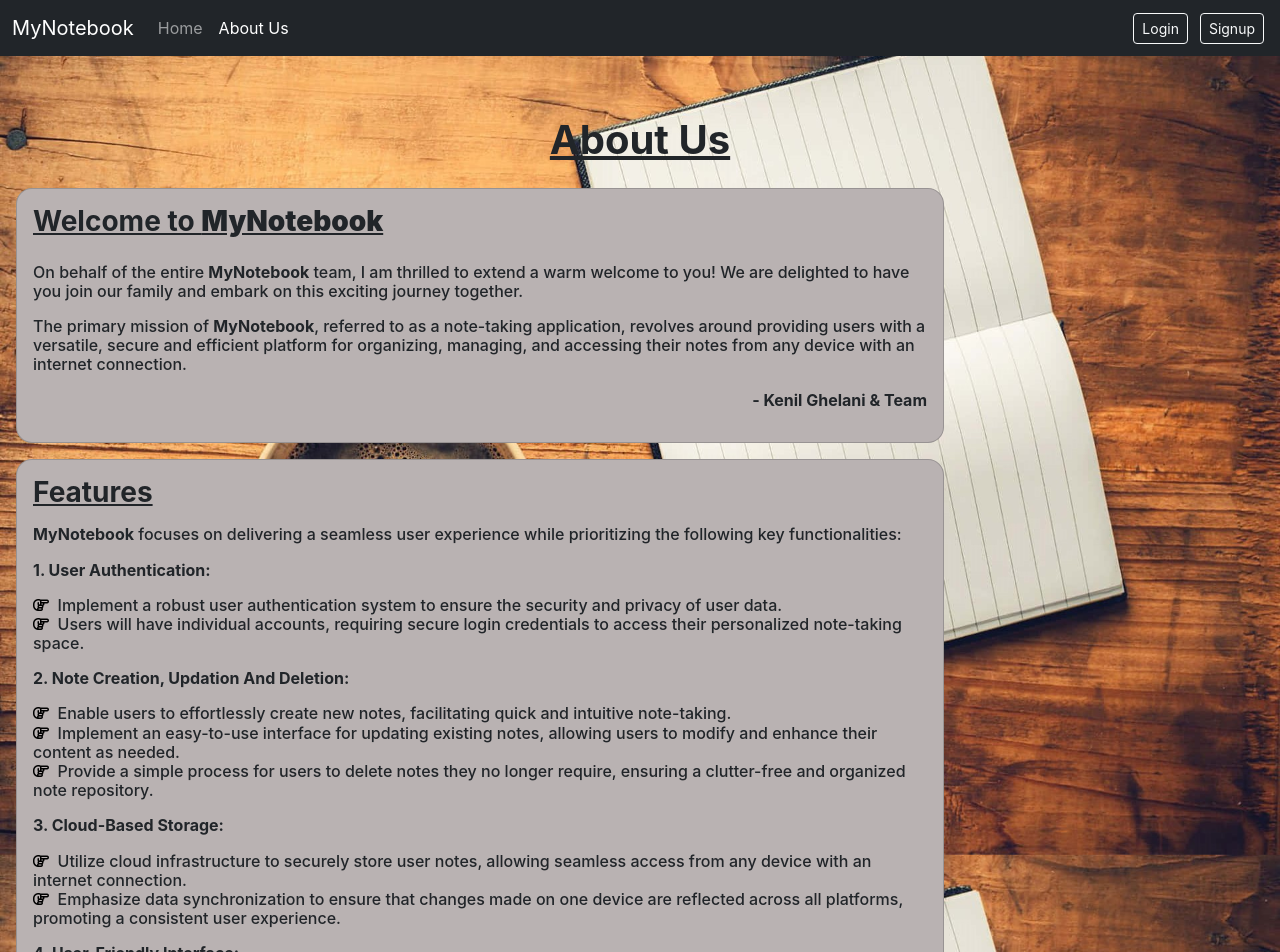
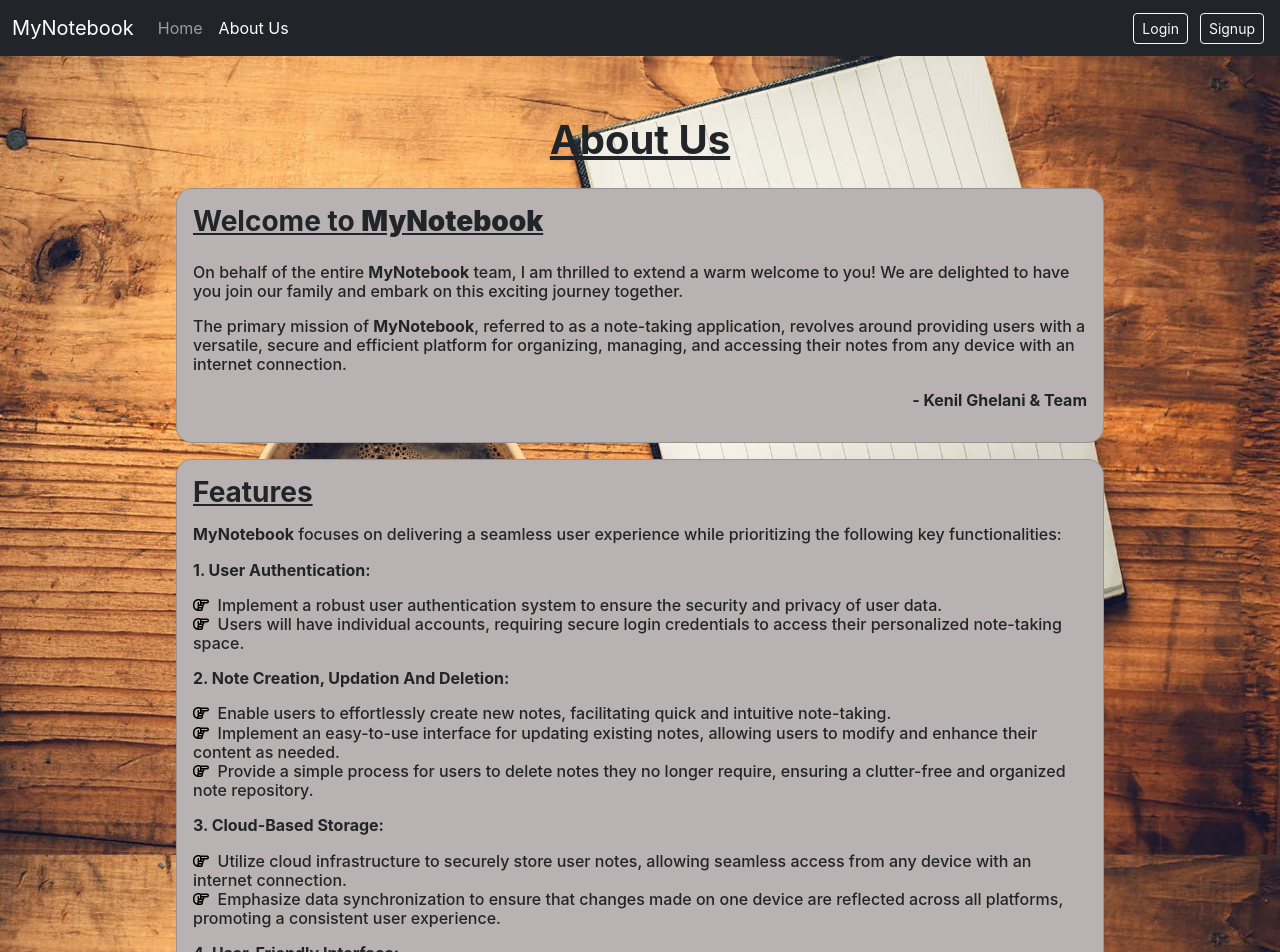
Before and after one commit to KenilGhelani/MyNotebook, a React (Create React App) app in the folder frontend/: page /about in a window 1280 px wide. Shown: the top 952 px of the page. Built offline with nearby package versions, Linux system fonts and the light colour scheme; the HTML template or start-up script is replaced by a standard one.

Commit message:
Setup margin and padding

```diff
--- a/frontend/src/components/About.js
+++ b/frontend/src/components/About.js
@@ -4,12 +4,13 @@ import Footer from "./Footer";
 const About = () => {
   return (
     <div>
+    <div className="mx-auto px-2">
       <h1 className="text-center mb-4 text-decoration-underline">
         <strong>About Us</strong>
       </h1>
 
       <div
-        class="card m-auto my-3 rounded-4 mx-3"
+        class="card m-auto my-3 rounded-4"
         style={{ maxWidth: "58rem", maxHeight: "auto", backgroundColor: "#b9b2b2" }}
       >
         <div class="card-body">
@@ -45,7 +46,7 @@ const About = () => {
         </div>
       </div>
       <div
-        class="card m-auto my-3 rounded-4 mx-3"
+        class="card m-auto my-3 rounded-4"
         style={{ maxWidth: "58rem", maxHeight: "auto", backgroundColor: "#b9b2b2" }}
       >
         <div class="card-body">
@@ -166,6 +167,7 @@ const About = () => {
           </p>
         </div>
       </div>
+      </div>
       <Footer />
     </div>
   );
--- a/frontend/src/components/AddNotes.js
+++ b/frontend/src/components/AddNotes.js
@@ -21,7 +21,7 @@ const AddNotes = (props) => {
 
   return (
     <div>
-      <div className="my-3 py-4 px-4 rounded-4 mx-auto" style={{ maxWidth: "500px", maxHeight: "auto", backgroundColor: "#b9b2b2" }}>
+      <div className="my-3 py-4 px-2 rounded-4 mx-auto" style={{ maxWidth: "500px", maxHeight: "auto", backgroundColor: "#b9b2b2" }}>
         <h2 className="mt-2 pb-2 text-center"><strong>Add Your Notes</strong></h2>
         <hr />
         <form className="my-3">
--- a/frontend/src/components/Login.js
+++ b/frontend/src/components/Login.js
@@ -38,6 +38,7 @@ const Login = (props) => {
     setCredential({ ...credential, [e.target.name]: e.target.value });
   };
   return (
+    <div className="px-2" style={{maxWidth: "auto"}}>
     <div
       className="m-auto pt-4 rounded-4"
       style={{ maxWidth: "380px", maxHeight: "auto", backgroundColor: "#b9b2b2" }}
@@ -79,6 +80,7 @@ const Login = (props) => {
         </div>
       </form>
     </div>
+    </div>
   );
 };
 
--- a/frontend/src/components/Notes.js
+++ b/frontend/src/components/Notes.js
@@ -160,7 +160,7 @@ const Notes = (props) => {
       </div>
       <div className="row my-5">
         <h2
-          className="mb-5  text-decoration-underline text-center"
+          className="mb-3  text-decoration-underline text-center"
           style={{ maxWidth: "auto", maxHeight: "auto", color: "black" }}
         >
           <strong>Your Notes</strong>
--- a/frontend/src/components/Signup.js
+++ b/frontend/src/components/Signup.js
@@ -49,6 +49,7 @@ const Signup = (props) => {
   };
 
   return (
+    <div className="px-2" style={{maxWidth: "auto"}}>
     <div className="mx-auto pt-1 rounded-4" style={{maxWidth: "400px", maxHeight: "auto" , backgroundColor: "#b9b2b2"}}>
       <h2 className="my-2 text-center">SignUp</h2>
       <hr />
@@ -118,6 +119,7 @@ const Signup = (props) => {
         </div>
       </form>
     </div>
+    </div>
   );
 };
 
```
